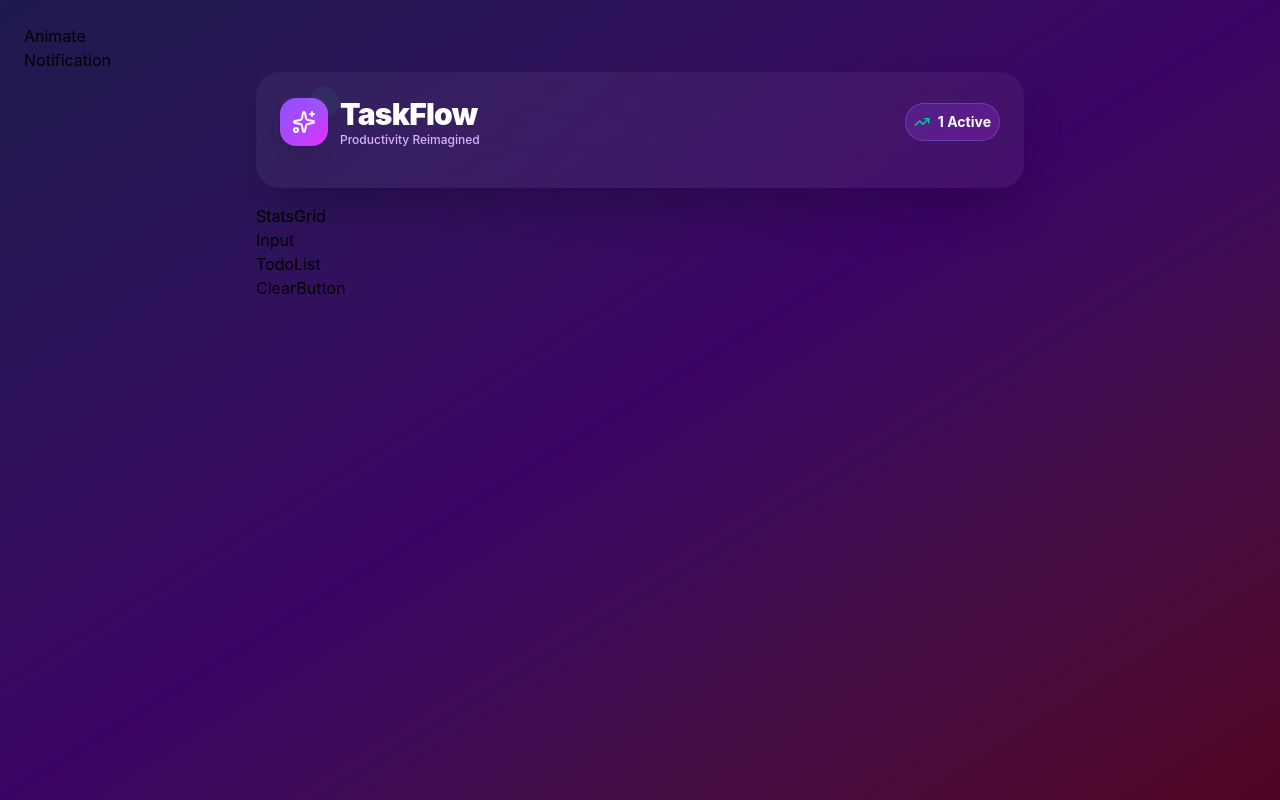
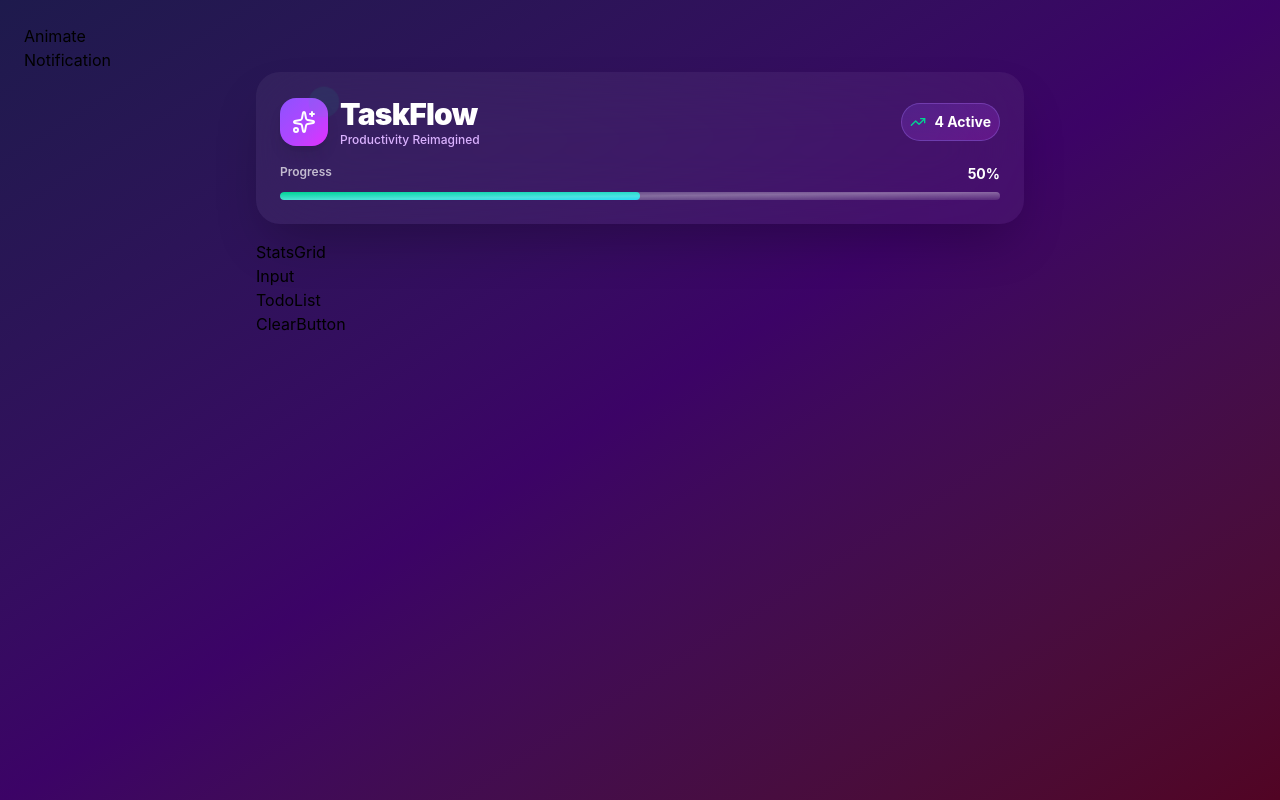
Before and after one commit to kapilchandrawal/Task-Flow-App, a React (Vite) app: page / in a window 1280 px wide. Built offline with nearby package versions, Linux system fonts and the light colour scheme.

Commit message:
Added progress bar in header

```diff
--- a/src/components/Header.jsx
+++ b/src/components/Header.jsx
@@ -1,8 +1,10 @@
 import React from "react";
-import { Sparkles, TrendingUp  } from "lucide-react";
+import { Sparkles, TrendingUp } from "lucide-react";
 
 const Header = () => {
-  return (
+  let progress = 50;
+  let activeTodos = 4;
+    return (
     <>
       <div className="backdrop-blur-2xl bg-white/5 rounded-3xl border-white/10 p-6 mb-4 shadow-2xl">
         <div className="flex items-center justify-between mb-4">
@@ -28,8 +30,25 @@ const Header = () => {
           {/* Right side part */}
           <div className="flex items-center gap-2 px-2 py-2 bg-linear-to-br from-violet-500/20 to-fuchsia-500/20 rounded-full border border-violet-400/30">
             <TrendingUp size={16} className="text-emerald-400" />
-            <span className="text-white font-bold text-sm">{1} Active</span>
+            <span className="text-white font-bold text-sm">{activeTodos} Active</span>
           </div>
+        </div>
+
+        {/* Progress Bar */}
+        <div className="relative">
+          <div className="flex justify-between mb-2">
+            <span className="text-white/70 text-xs font-semibold">Progress</span>
+            <span className="text-white font-bold text-sm">{Math.round(progress)}%</span>
+          </div>
+          <div className="relative w-full h-2 bg-white/10 rounded-full overflow-hidden">
+            <div className="absolute inset-0 bg-linear-to-br from-emerald-400 via-teal-400 to-cyan-400 rounded-full transition-all duration-700 ease-out shadow-lg
+            " style={{width: `${progress}%`}}>
+            </div>
+            <div className="absolute inset-0 bg-linear-to-br from-transparent via-white/30 to-transparent animate-shimmer">
+
+            </div>
+          </div>
+
         </div>
       </div>
     </>
```
